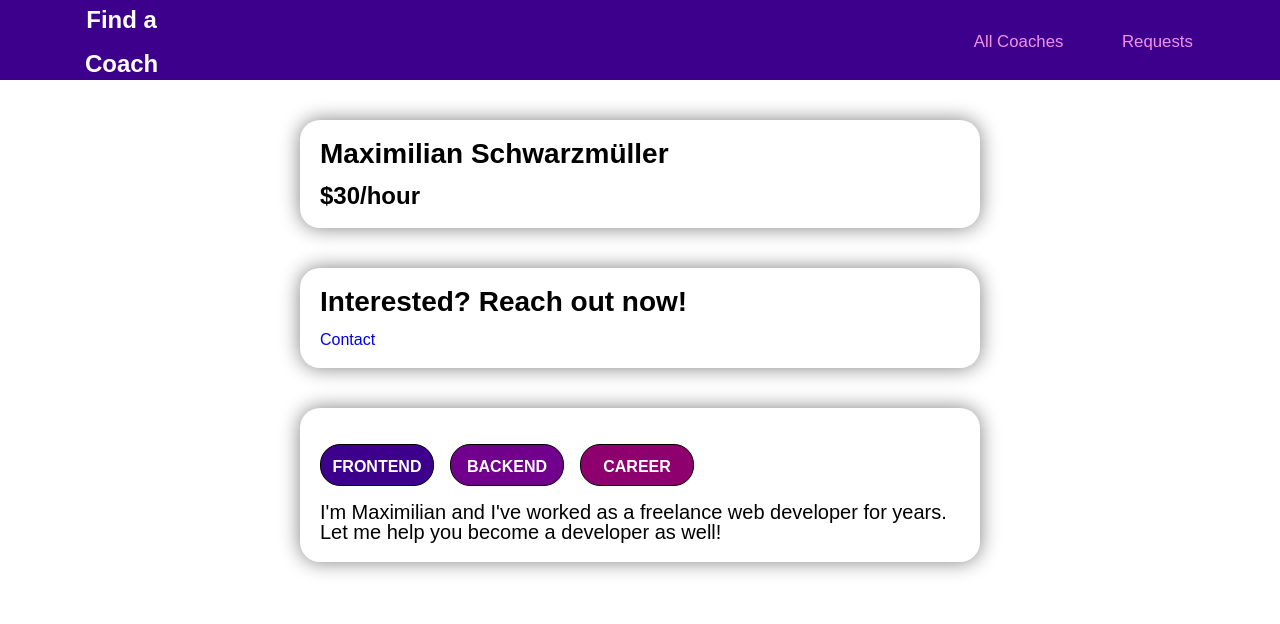
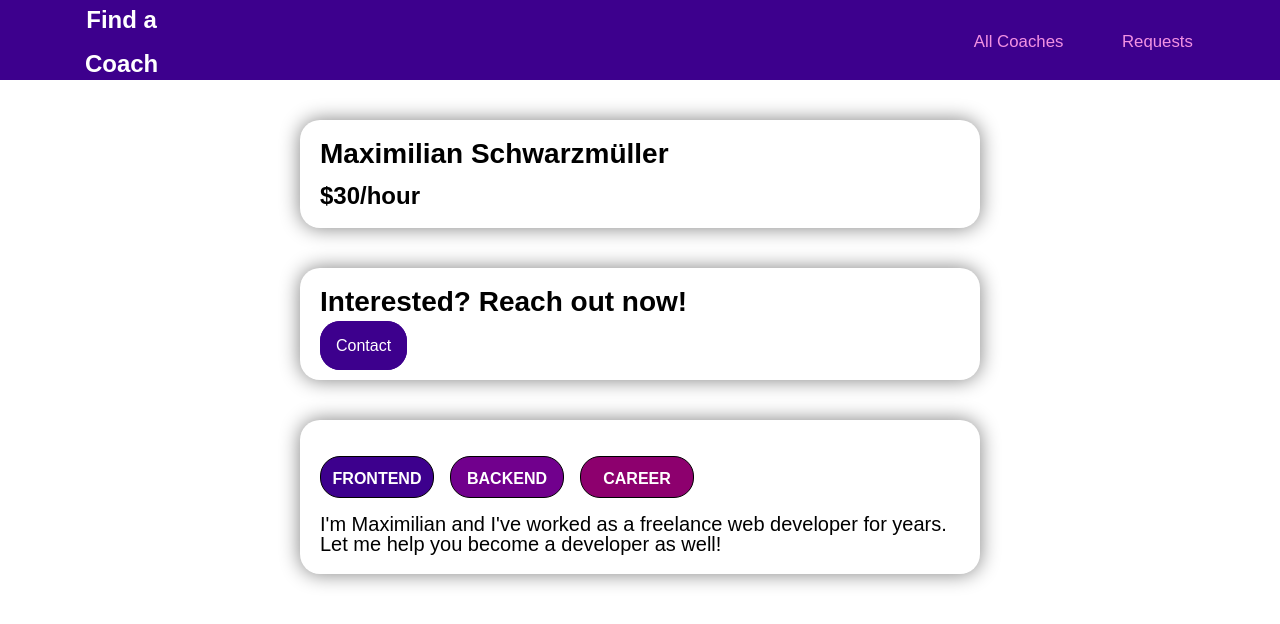
Before and after one commit to mr-ryan12/find_a_coach, a Vue app: page /coaches/1/details in a window 1280 px wide. Shown: the top 624 px of the page. Built offline with nearby package versions, Linux system fonts and the light colour scheme; a web font is replaced by a local one.

Commit message:
Style contact link

```diff
--- a/src/components/ViewDetails.vue
+++ b/src/components/ViewDetails.vue
@@ -8,7 +8,7 @@
     <base-container>
       <h2 class="container-header">Interested? Reach out now!</h2>
       <br />
-      <RouterLink :to="coachContactLink">Contact</RouterLink>
+      <RouterLink :to="coachContactLink" class="contact-link">Contact</RouterLink>
     </base-container>
     <base-container>
       <section class="topics-container">
@@ -80,4 +80,16 @@ export default {
   font-size: 1.50rem;
   font-weight: 900;
 }
+
+.contact-link {
+  height: 3vh;
+  line-height: 3.5vh;
+  margin: 0 1rem 0 0;
+  padding: 15px;
+  border-radius: 20px;
+  background-color: #3d008d;
+  color: #fff;
+  border-color: #3d008d;
+  text-decoration: none;
+}
 </style>
```
